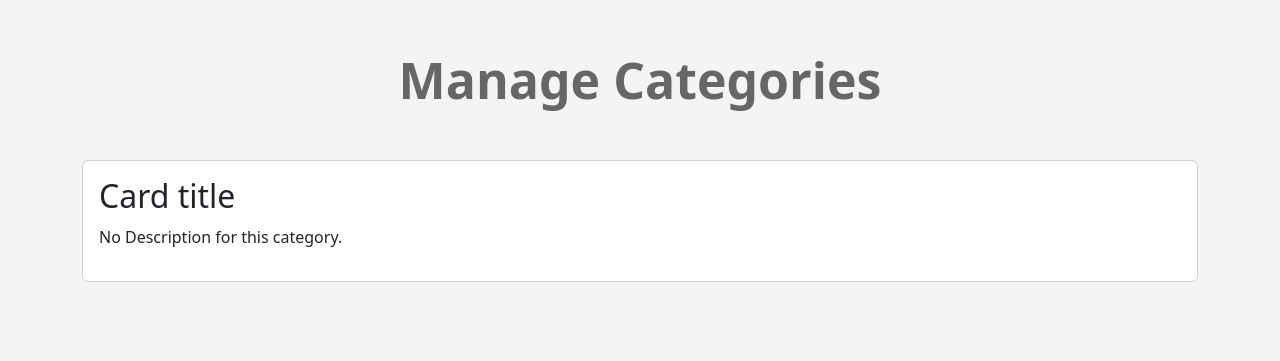
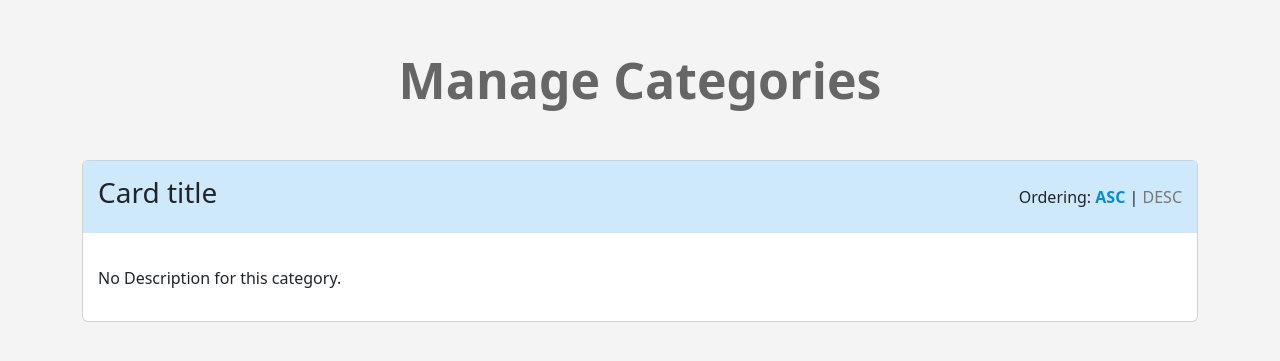
Before and after one commit to tarek102/e-commerce, a PHP site: page /categories.php?sort=ASC in a window 1280 px wide. Shown: the part 70-431 px from the top of the page. Run offline with PHP 8.4, Linux system fonts and the light colour scheme; the visitor is signed in with stand-in values (Sample User, id 1); tables that the repository leaves empty or names only in its code hold one stand-in row (values such as "Sample post"); data that the repository does not hold is empty.

Commit message:
Add category ordering

```diff
--- a/admin/categories.php
+++ b/admin/categories.php
@@ -15,7 +15,13 @@
         include $tpl . 'footer.php';
         $do = isset($_GET['do']) ? $_GET['do'] : 'Manage';
         if ($do == 'Manage') {
-                $stmt2 = $con->prepare("SELECT * FROM categories");
+
+            $sort = "ASC";
+            $sort_Array = array("ASC", "DESC");
+            if (isset($_GET['sort']) && in_array($_GET['sort'], $sort_Array)) {
+                $sort = $_GET['sort'];
+            }
+            $stmt2 = $con->prepare("SELECT * FROM categories ORDER BY Ordering $sort");
             $stmt2->execute();
             $cats = $stmt2->fetchAll();?>
 
@@ -23,11 +29,22 @@
             <div class="container categories">
                 <div class="card">
                     <div class="card-body">
-                            <h2 class="card-title">Card title</h2>
+                        <div class="card-title">
+                            <h3>Card title</h3>
+                            <div class="ordering float-end">
+                                Ordering:
+                                <a class='<?php if($_GET['sort'] == "ASC"){echo "active";} ?>' href="?sort=ASC">ASC</a> |
+                                <a class='<?php if($_GET['sort'] == "DESC"){echo "active";} ?>' href="?sort=DESC">DESC</a>
+                            </div>
+                        </div>
                         <div class="card-text">
                             <?php
                                 foreach ($cats as $cat) {
                                     echo "<div class='cat'>";
+                                    echo "<div class='hidden-buttons'>";
+                                        echo "<a href='#' class='btn btn-sm btn-primary'><i class='fa fa-edit'></i>Edit</a>";
+                                        echo "<a href='#' class='btn btn-sm btn-danger'><i class='fa fa-close'></i>Delete</a>";
+                                    echo "</div>";
                                     echo "<h3>" . $cat['Name'] . "</h3>";
                                     echo "<p>"; if ($cat['Description'] == '') { echo 'No Description for this category.' ;} else {echo  $cat['Description'];  } ; echo "</p>";
                                     if ($cat['Visibility'] === 1) {echo "<span class='visibility'>Hidden</span>";}
--- a/admin/layout/css/backend.css
+++ b/admin/layout/css/backend.css
@@ -202,33 +202,86 @@ h1 {
     display: none;
 }
 
+.categories .card-body {
+    padding: 0;
+}
+
+.categories .card-title {
+    padding: 15px;
+    background-color: #cee9fc;
+}
+
+.categories .cat {
+    padding: 15px;
+}
+
 .categories .cat .visibility {
-    background-color: #d35400;
-    color: #fff;
-    padding: 3px 10px;
+    color: #2c3e50;
+    font-weight: bold;
+    padding-bottom: 5px;
+    margin-right: 20px;
+    border-radius: 8px;
+    overflow: auto;
+}
+
+.categories .cat {
+    position: relative;
+    overflow: hidden;
+}
+
+.categories .cat .hidden-buttons a {
+    margin-right: 5px;
+}
+
+.categories .cat:hover {
+    background-color: #cee9fc;
+}
+
+.categories .cat:hover .hidden-buttons{
+    right: 10px;
+}
+
+.categories .cat .hidden-buttons {
+    transition: all .5s ease-in-out;
+    position: absolute;
+    top: 10px;
+    right: -160px;
+}
+
+.categories hr {
+    margin-top: 5px;
+    margin-bottom: 5px;
+}
+
+.categories .cat .commenting {
+    color: #2c3e50;
+    font-weight: bold;
+    padding-bottom: 5px;
+    margin-right: 20px;
+    border-radius: 8px;
+    overflow: auto;
+}
+
+.categories .cat .advertising {
+    color: #2c3e50;
+    font-weight: bold;
     padding-bottom: 5px;
     margin-right: 5px;
     border-radius: 8px;
     overflow: auto;
 }
 
-.categories .cat .commenting {
-    background-color: #2980b9;
-    color: #fff;
-    padding: 3px 10px;
-    padding-bottom: 5px;
-    margin-right: 5px;
-    border-radius: 8px;
-    overflow: auto;
+.ordering {
+    margin-top: -3%;
 }
 
-.categories .cat .advertising {
-    background-color: #2c3e50;
-    color: #fff;
-    padding: 3px 10px;
-    padding-bottom: 5px;
-    margin-right: 5px;
-    border-radius: 8px;
-    overflow: auto;
+.ordering a {
+    color: #777;
+    text-decoration: none;
+}
+
+.ordering a.active {
+    color: #008dde;
+    font-weight: bold;
 }
 /* End Categories page */
```
Lines whose indentation alone changed are shown as unchanged.
